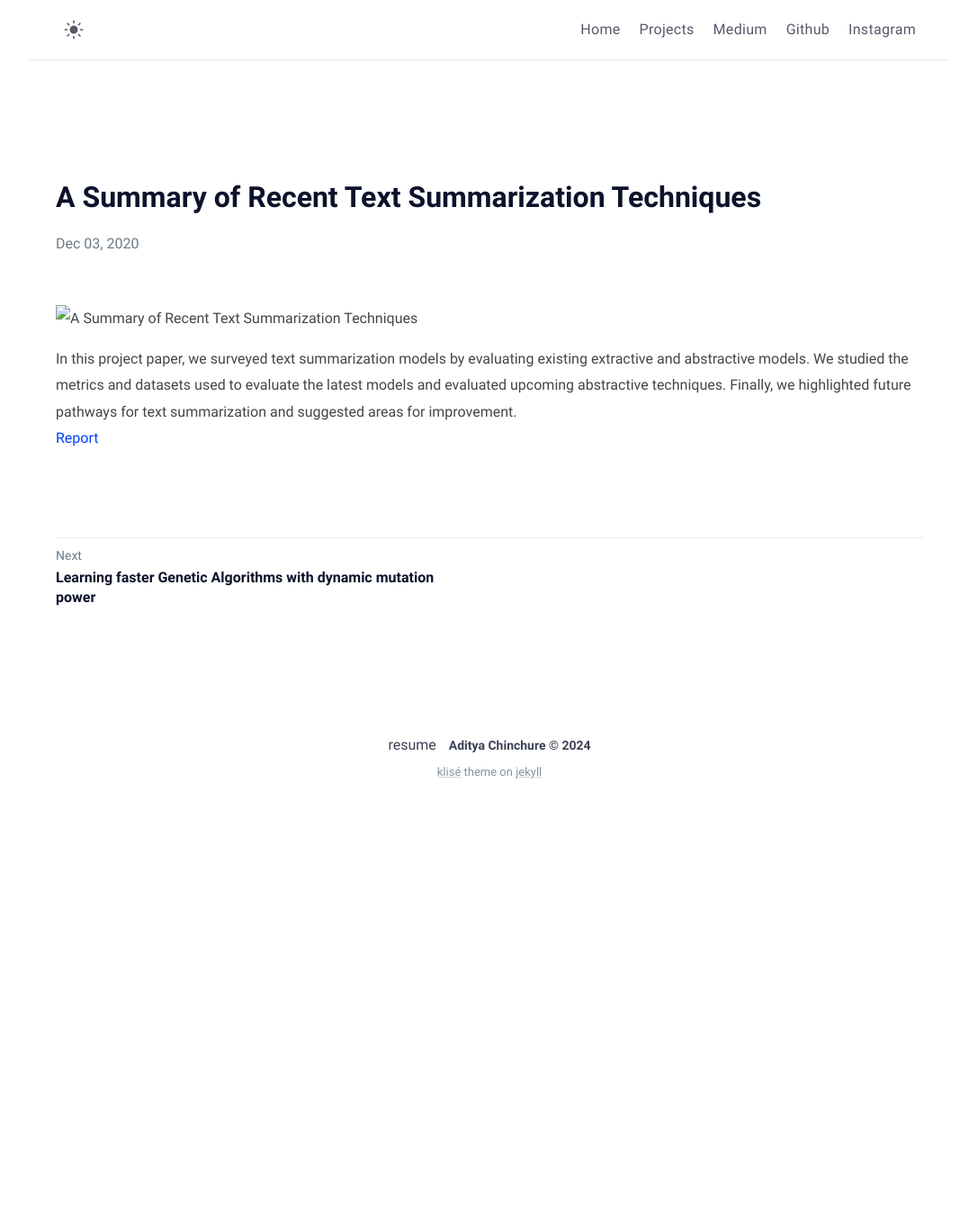
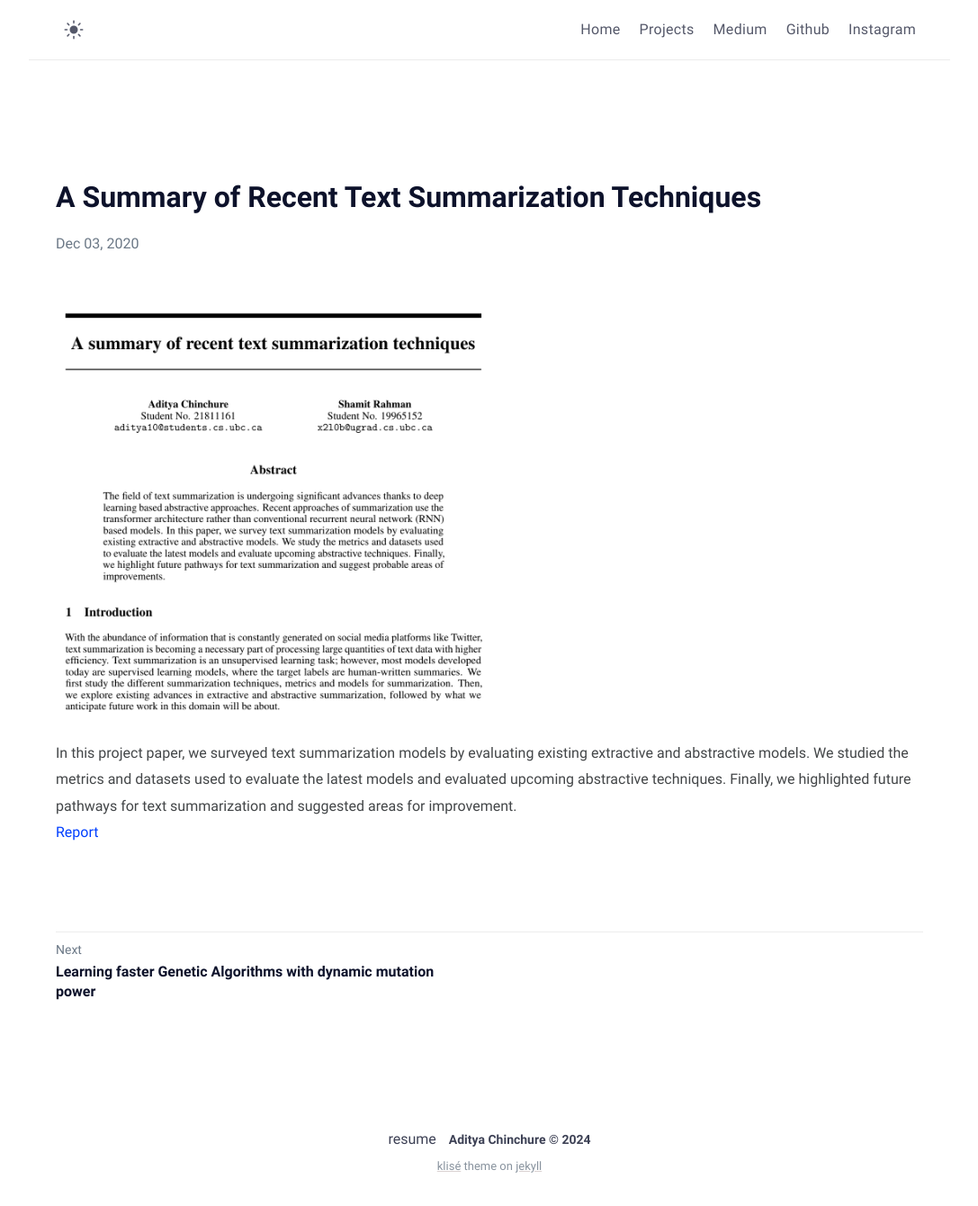
Before and after one commit to aditya10/aditya10.github.io, a Jekyll site: the page built from _posts/text-summarization/2020-12-2-text-summarization.md, in a window 1280 px wide. Shown: the whole page at 90% size, without its empty margins (96-1183 px from the left). Built offline with Jekyll 4.4.1, drawn with Linux system fonts in a browser that asks for light colours; before the commit the page ends 902 px from its top, so only the background shows below that.

Commit message:
Fix image

```diff
--- a/_layouts/post.html
+++ b/_layouts/post.html
@@ -65,7 +65,7 @@ layout: compress
         </header>
 
         <div class="page-content" itemprop="articleBody">
-          <img src="{{ page.image }}" alt="{{ page.title | escape }}" style="width: 50%;"/>
+          <img src="https://www.adityachinchure.com/{{ page.image }}" alt="{{ page.title | escape }}" style="width: 50%;"/>
           <br>
           {% include anchor_headings.html html=content anchorClass="anchor-head" beforeHeading=true h_min=1 h_max=4 %}
           {% if page.tweet %}
```
